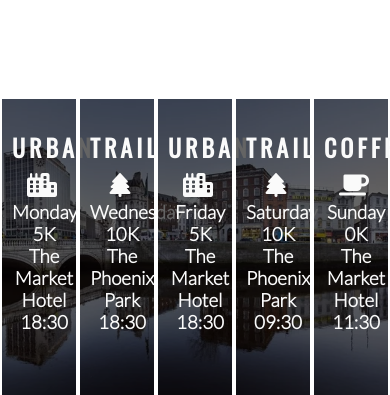
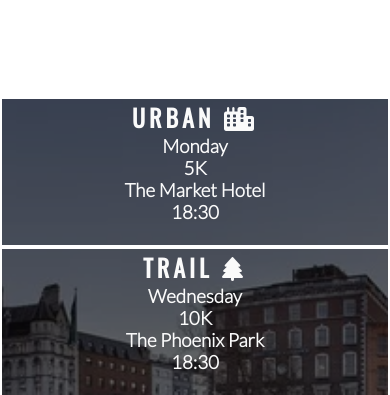
Before and after one commit to ibericoalex/love-running, a plain HTML site: page index.html in a window 390 px wide. Shown: the part 1823-2218 px from the top of the page. Drawn offline with nearby package versions, Linux system fonts and the light colour scheme.

Commit message:
Style the meetup times for tablet and mobile screens

```diff
--- a/assets/css/style.css
+++ b/assets/css/style.css
@@ -282,6 +282,13 @@ footer {
         padding: 0;
     }
 
+    #times>div {
+        width: 100%;
+        clear: both;
+        height: 150px;
+        padding: 0%;
+    }
+
     hr {
         display: none;
     }
```
